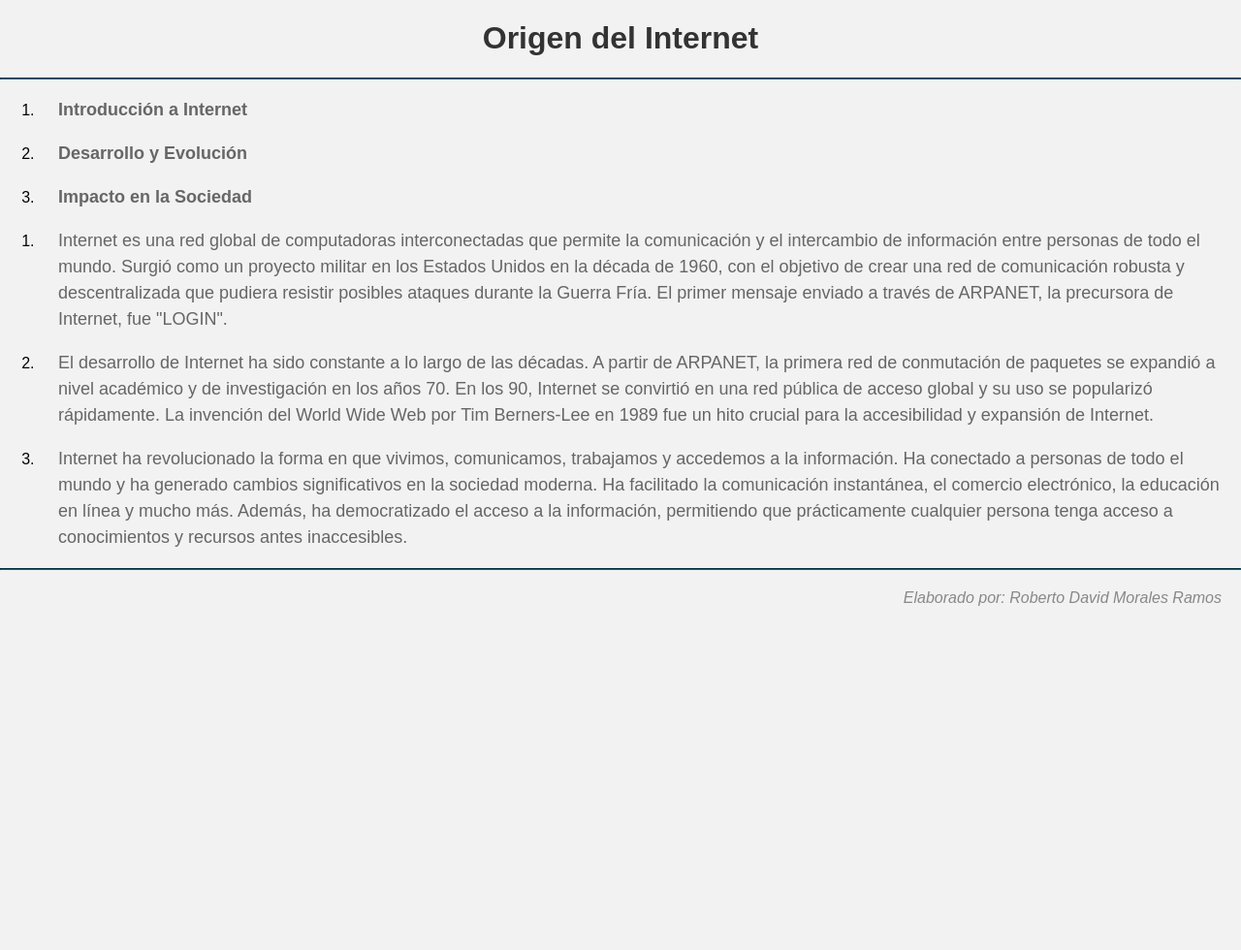
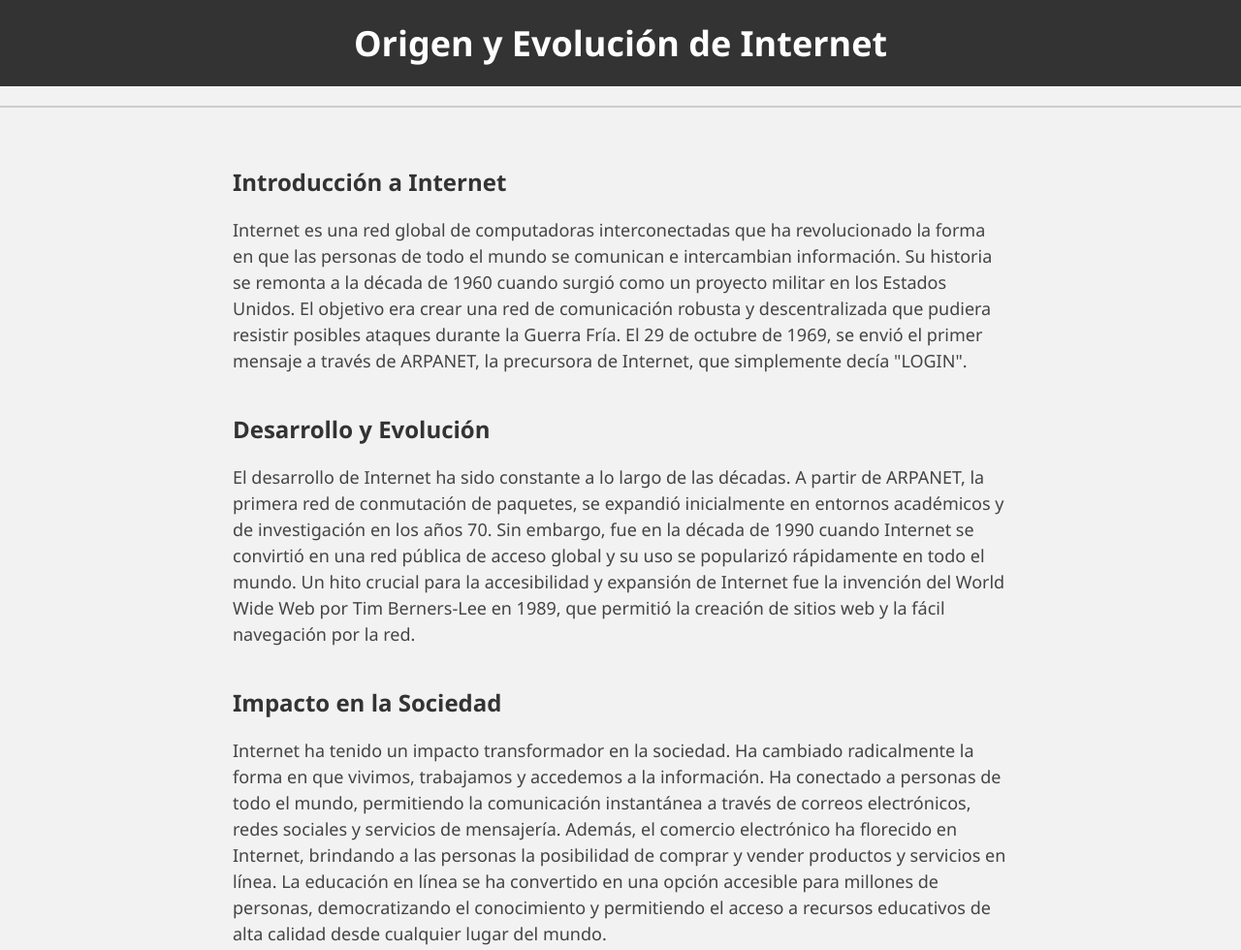
Before and after one commit to davld7/s1-webpage, a plain HTML site: page index.html in a window 1280 px wide. Shown: the top 980 px of the page at 97% size. Before the commit the page ends 800 px from the top, so only its background shows below. Drawn offline with Linux system fonts and the light colour scheme.

Commit message:
added style

```diff
--- a/index.html
+++ b/index.html
@@ -1,55 +1,37 @@
 <!DOCTYPE html>
-<html>
+<html lang="es">
 <head>
-    <title>Origen del Internet</title>
-    <style>
-        body {
-            background-color: #f2f2f2;
-            font-family: Arial, sans-serif;
-            margin: 0;
-        }
-        h1 {
-            color: #333;
-            text-align: center;
-        }
-        p {
-            color: #666;
-            font-size: 18px;
-            line-height: 1.5;
-            margin-left: 20px;
-            margin-right: 20px;
-        }
-        ul {
-            color: #006699;
-            list-style-type: square;
-            margin-left: 30px;
-        }
-        hr {
-            border-color: #006699;
-        }
-        footer {
-            text-align: right;
-            font-style: italic;
-            margin-top: 20px;
-            margin-right: 20px;
-            color: #888;
-        }
-    </style>
+    <meta charset="UTF-8">
+    <meta name="viewport" content="width=device-width, initial-scale=1.0">
+    <title>Origen y Evolución de Internet</title>
+    <link rel="stylesheet" href="styles.css">
 </head>
 <body>
-    <h1>Origen del Internet</h1>
-    <hr />
-    <ol>
-        <li><p><strong>Introducción a Internet</strong></p></li>
-        <li><p><strong>Desarrollo y Evolución</strong></p></li>
-        <li><p><strong>Impacto en la Sociedad</strong></p></li>
-    </ol>
-    <ol>
-        <li><p>Internet es una red global de computadoras interconectadas que permite la comunicación y el intercambio de información entre personas de todo el mundo. Surgió como un proyecto militar en los Estados Unidos en la década de 1960, con el objetivo de crear una red de comunicación robusta y descentralizada que pudiera resistir posibles ataques durante la Guerra Fría. El primer mensaje enviado a través de ARPANET, la precursora de Internet, fue "LOGIN".</p></li>
-        <li><p>El desarrollo de Internet ha sido constante a lo largo de las décadas. A partir de ARPANET, la primera red de conmutación de paquetes se expandió a nivel académico y de investigación en los años 70. En los 90, Internet se convirtió en una red pública de acceso global y su uso se popularizó rápidamente. La invención del World Wide Web por Tim Berners-Lee en 1989 fue un hito crucial para la accesibilidad y expansión de Internet.</p></li>
-        <li><p>Internet ha revolucionado la forma en que vivimos, comunicamos, trabajamos y accedemos a la información. Ha conectado a personas de todo el mundo y ha generado cambios significativos en la sociedad moderna. Ha facilitado la comunicación instantánea, el comercio electrónico, la educación en línea y mucho más. Además, ha democratizado el acceso a la información, permitiendo que prácticamente cualquier persona tenga acceso a conocimientos y recursos antes inaccesibles.</p></li>
-    </ol>
-    <hr />
-    <footer>Elaborado por: Roberto David Morales Ramos</footer>
+    <header>
+        <h1>Origen y Evolución de Internet</h1>
+    </header>
+    <hr>
+    <main>
+        <section>
+            <h2>Introducción a Internet</h2>
+            <p>Internet es una red global de computadoras interconectadas que ha revolucionado la forma en que las personas de todo el mundo se comunican e intercambian información. Su historia se remonta a la década de 1960 cuando surgió como un proyecto militar en los Estados Unidos. El objetivo era crear una red de comunicación robusta y descentralizada que pudiera resistir posibles ataques durante la Guerra Fría. El 29 de octubre de 1969, se envió el primer mensaje a través de ARPANET, la precursora de Internet, que simplemente decía "LOGIN".</p>
+        </section>
+        <section>
+            <h2>Desarrollo y Evolución</h2>
+            <p>El desarrollo de Internet ha sido constante a lo largo de las décadas. A partir de ARPANET, la primera red de conmutación de paquetes, se expandió inicialmente en entornos académicos y de investigación en los años 70. Sin embargo, fue en la década de 1990 cuando Internet se convirtió en una red pública de acceso global y su uso se popularizó rápidamente en todo el mundo. Un hito crucial para la accesibilidad y expansión de Internet fue la invención del World Wide Web por Tim Berners-Lee en 1989, que permitió la creación de sitios web y la fácil navegación por la red.</p>
+        </section>
+        <section>
+            <h2>Impacto en la Sociedad</h2>
+            <p>Internet ha tenido un impacto transformador en la sociedad. Ha cambiado radicalmente la forma en que vivimos, trabajamos y accedemos a la información. Ha conectado a personas de todo el mundo, permitiendo la comunicación instantánea a través de correos electrónicos, redes sociales y servicios de mensajería. Además, el comercio electrónico ha florecido en Internet, brindando a las personas la posibilidad de comprar y vender productos y servicios en línea. La educación en línea se ha convertido en una opción accesible para millones de personas, democratizando el conocimiento y permitiendo el acceso a recursos educativos de alta calidad desde cualquier lugar del mundo.</p>
+        </section>
+        <section>
+            <h2>El Futuro de Internet</h2>
+            <p>El futuro de Internet promete seguir evolucionando. La proliferación de dispositivos conectados a Internet en el Internet de las Cosas (IoT), el desarrollo de la inteligencia artificial y la expansión de las redes 5G son algunas de las tendencias que están dando forma a la próxima fase de Internet. Estos avances ofrecen oportunidades emocionantes y desafíos nuevos a medida que Internet continúa transformando nuestra vida cotidiana y la forma en que interactuamos con el mundo.</p>
+        </section>
+    </main>
+    <hr>
+    <footer>
+        Elaborado por: Roberto David Morales Ramos
+    </footer>
 </body>
 </html>
--- /dev/null
+++ b/styles.css
@@ -0,0 +1,65 @@
+body {
+    font-family: 'Segoe UI', Tahoma, Geneva, Verdana, sans-serif;
+    background-color: #f2f2f2;
+    margin: 0;
+    padding: 0;
+}
+
+header {
+    background-color: #333;
+    color: #fff;
+    text-align: center;
+    padding: 20px;
+}
+
+h1 {
+    font-size: 36px;
+    margin: 0;
+}
+
+hr {
+    border: 1px solid #ccc;
+    margin: 20px 0;
+}
+
+main {
+    max-width: 800px;
+    margin: 0 auto;
+    padding: 20px;
+}
+
+section {
+    margin-bottom: 40px;
+}
+
+h2 {
+    color: #333;
+    font-size: 24px;
+}
+
+p {
+    color: #444;
+    font-size: 18px;
+    line-height: 1.5;
+}
+
+footer {
+    text-align: right;
+    font-style: italic;
+    margin-top: 20px;
+    color: #888;
+}
+
+@media screen and (max-width: 768px) {
+    h1 {
+        font-size: 28px;
+    }
+
+    h2 {
+        font-size: 22px;
+    }
+
+    p {
+        font-size: 16px;
+    }
+}
```
Also changed, not shown: 1 other file.
